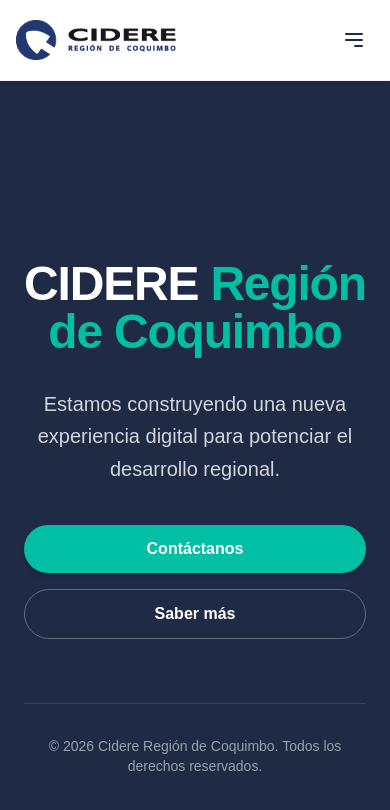
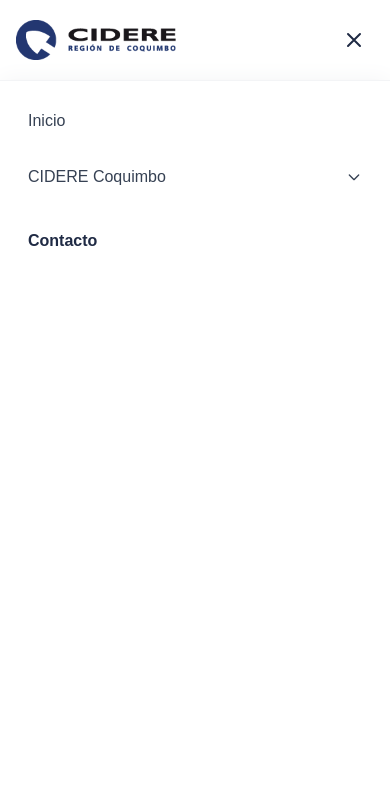
Before and after one commit to elpablii/practicacidere, a Next.js app in the folder practicaprofesional/cidere/paginapilotocidere/: page / in a window 390 px wide. Both pictures are taken after a click on the button 354 px from the left and 40 px from the top of the page. Shown: the top 810 px of the page. Built offline with nearby package versions, Linux system fonts and the light colour scheme.

Commit message:
desarrollo del menú móvil

```diff
--- a/practicaprofesional/cidere/paginapilotocidere/src/app/layout.tsx
+++ b/practicaprofesional/cidere/paginapilotocidere/src/app/layout.tsx
@@ -1,7 +1,6 @@
 import type { Metadata } from "next";
 import { Geist, Geist_Mono } from "next/font/google";
 import "./globals.css";
-// 1. Importamos el componente
 import Navbar from "@/components/navbar.tsx";
 
 const geistSans = Geist({
--- a/practicaprofesional/cidere/paginapilotocidere/src/components/navbar.tsx
+++ b/practicaprofesional/cidere/paginapilotocidere/src/components/navbar.tsx
@@ -7,6 +7,8 @@
 
 const Navbar = () => {
     const [isDropdownOpen, setIsDropdownOpen] = useState(false);
+    const [isMobileMenuOpen, setIsMobileMenuOpen] = useState(false);
+    const [isMobileDropdownOpen, setIsMobileDropdownOpen] = useState(false);
 
     return (
         <nav className="fixed w-full z-50 bg-white/95 backdrop-blur-md shadow-sm border-b border-gray-100">
@@ -75,15 +77,81 @@
 
                     {/* Botón Menú Móvil */}
                     <div className="md:hidden">
-                        <button className="text-primary p-2 focus:outline-none">
-                            <svg className="w-6 h-6" fill="none" stroke="currentColor" viewBox="0 0 24 24">
-                                <path strokeLinecap="round" strokeLinejoin="round" strokeWidth={2} d="M4 6h16M4 12h16m-7 6h7" />
-                            </svg>
+                        <button
+                            onClick={() => setIsMobileMenuOpen(!isMobileMenuOpen)}
+                            className="text-primary p-2 focus:outline-none hover:bg-gray-50 rounded-md transition-colors"
+                        >
+                            {isMobileMenuOpen ? (
+                                <svg className="w-6 h-6" fill="none" stroke="currentColor" viewBox="0 0 24 24">
+                                    <path strokeLinecap="round" strokeLinejoin="round" strokeWidth={2} d="M6 18L18 6M6 6l12 12" />
+                                </svg>
+                            ) : (
+                                <svg className="w-6 h-6" fill="none" stroke="currentColor" viewBox="0 0 24 24">
+                                    <path strokeLinecap="round" strokeLinejoin="round" strokeWidth={2} d="M4 6h16M4 12h16m-7 6h7" />
+                                </svg>
+                            )}
                         </button>
                     </div>
 
                 </div>
             </div>
+
+            {/* Menú Móvil (Desplegable) */}
+            {isMobileMenuOpen && (
+                <div className="md:hidden bg-white border-t border-gray-100 shadow-lg h-screen overflow-y-auto pb-20">
+                    <div className="px-4 pt-4 pb-6 space-y-2">
+                        <Link
+                            href="/"
+                            className="block px-3 py-3 text-base font-medium text-gray-700 hover:text-primary hover:bg-gray-50 rounded-lg transition-colors"
+                            onClick={() => setIsMobileMenuOpen(false)}
+                        >
+                            Inicio
+                        </Link>
+
+                        {/* Dropdown Móvil: CIDERE Coquimbo */}
+                        <div>
+                            <button
+                                onClick={() => setIsMobileDropdownOpen(!isMobileDropdownOpen)}
+                                className="w-full flex justify-between items-center px-3 py-3 text-base font-medium text-gray-700 hover:text-primary hover:bg-gray-50 rounded-lg transition-colors"
+                            >
+                                CIDERE Coquimbo
+                                <svg className={`w-4 h-4 transition-transform duration-200 ${isMobileDropdownOpen ? 'rotate-180' : ''}`} fill="none" stroke="currentColor" viewBox="0 0 24 24">
+                                    <path strokeLinecap="round" strokeLinejoin="round" strokeWidth={2} d="M19 9l-7 7-7-7" />
+                                </svg>
+                            </button>
+
+                            {/* Submenú Móvil */}
+                            {isMobileDropdownOpen && (
+                                <div className="pl-6 space-y-1 mt-1 bg-gray-50/50 rounded-lg py-2">
+                                    <Link href="/nosotros#mision" className="block px-3 py-2 text-sm text-gray-600 hover:text-primary rounded-md" onClick={() => setIsMobileMenuOpen(false)}>
+                                        Misión y Visión
+                                    </Link>
+                                    <Link href="/nosotros#directorio" className="block px-3 py-2 text-sm text-gray-600 hover:text-primary rounded-md" onClick={() => setIsMobileMenuOpen(false)}>
+                                        Directorio
+                                    </Link>
+                                    <Link href="/nosotros#equipo" className="block px-3 py-2 text-sm text-gray-600 hover:text-primary rounded-md" onClick={() => setIsMobileMenuOpen(false)}>
+                                        Equipo CIDERE
+                                    </Link>
+                                    <Link href="/nosotros#objetivos" className="block px-3 py-2 text-sm text-gray-600 hover:text-primary rounded-md" onClick={() => setIsMobileMenuOpen(false)}>
+                                        Objetivos
+                                    </Link>
+                                    <Link href="/socios" className="block px-3 py-2 text-sm text-gray-600 hover:text-primary rounded-md" onClick={() => setIsMobileMenuOpen(false)}>
+                                        Socios Asociados
+                                    </Link>
+                                </div>
+                            )}
+                        </div>
+
+                        <Link
+                            href="/contacto"
+                            className="block px-3 py-3 text-base font-bold text-primary hover:bg-primary/5 rounded-lg transition-colors mt-4"
+                            onClick={() => setIsMobileMenuOpen(false)}
+                        >
+                            Contacto
+                        </Link>
+                    </div>
+                </div>
+            )}
         </nav>
     );
 };
```
Also changed, not shown: practicaprofesional/cidere/paginapilotocidere/src/assets/logos/logo-symbol.png (deleted).
